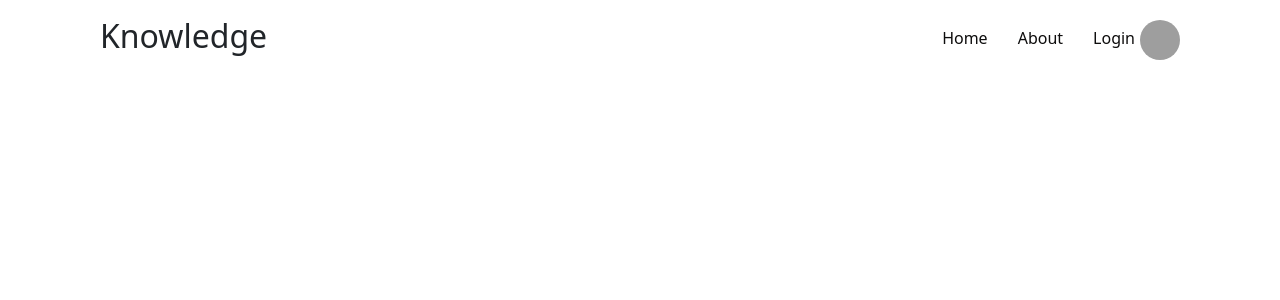
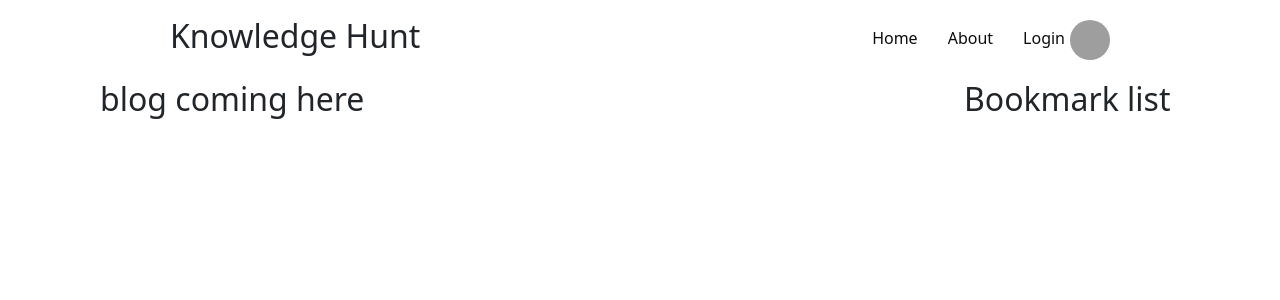
Before and after one commit to Rayhan108/assignment7, a React (Vite) app: page / in a window 1280 px wide. Shown: the top 300 px of the page. Built offline with nearby package versions, Linux system fonts and the light colour scheme; grey boxes are pictures that could not be loaded.

Commit message:
load data from fakedb

```diff
--- a/src/App.jsx
+++ b/src/App.jsx
@@ -1,12 +1,16 @@
 import React from 'react';
 import 'bootstrap/dist/css/bootstrap.min.css';
 import Header from './componets/Header/Header';
+import Home from './componets/BookmarkCard/Home/Home';
+
 
 
 const App = () => {
   return (
     <div>
 <Header></Header>
+<Home></Home>
+
     </div>
   );
 };
--- /dev/null
+++ b/src/componets/BookmarkCard/Home/Home.css
@@ -0,0 +1,6 @@
+.home-container{
+    display: grid;
+    grid-template-columns: 4fr 1fr ;
+    padding-left: 100px;
+    padding-right: 100px;
+}
--- /dev/null
+++ b/src/componets/BookmarkCard/Home/Home.jsx
@@ -0,0 +1,23 @@
+import React, { useEffect, useState } from 'react';
+import "./Home.css"
+
+const Home = () => {
+    const [blogs,setBlogs]=useState([])
+
+    useEffect(()=>{
+        fetch('fakedata.json').then(res=>res.json()).then(data=>setBlogs(data));
+    },[])
+    console.log(blogs)
+    return (
+        <div className='home-container'>
+            <div className="blogs-container">
+<h2>blog coming here</h2>
+            </div>
+            <div className="bookmark-container">
+                <h2>Bookmark list</h2>
+            </div>
+        </div>
+    );
+};
+
+export default Home;
--- a/src/componets/Header/Header.jsx
+++ b/src/componets/Header/Header.jsx
@@ -3,8 +3,8 @@ import "./Header.css"
 const Header = () => {
     return (
         <>
-      <nav className="header">
-      <h2>Knowledge</h2>
+      <nav className="header container">
+      <h2>Knowledge Hunt</h2>
       <div className='nav-link'>
         <a href="/home">Home</a>
         <a href="/about">About</a>
```
Also changed, not shown: src/componets/BookmarkCard/BookmarkCard.jsx (added, +12 -0 lines), src/App.css (line endings or trailing spaces), src/componets/BookmarkCard/BookmarkCard.css (added).
